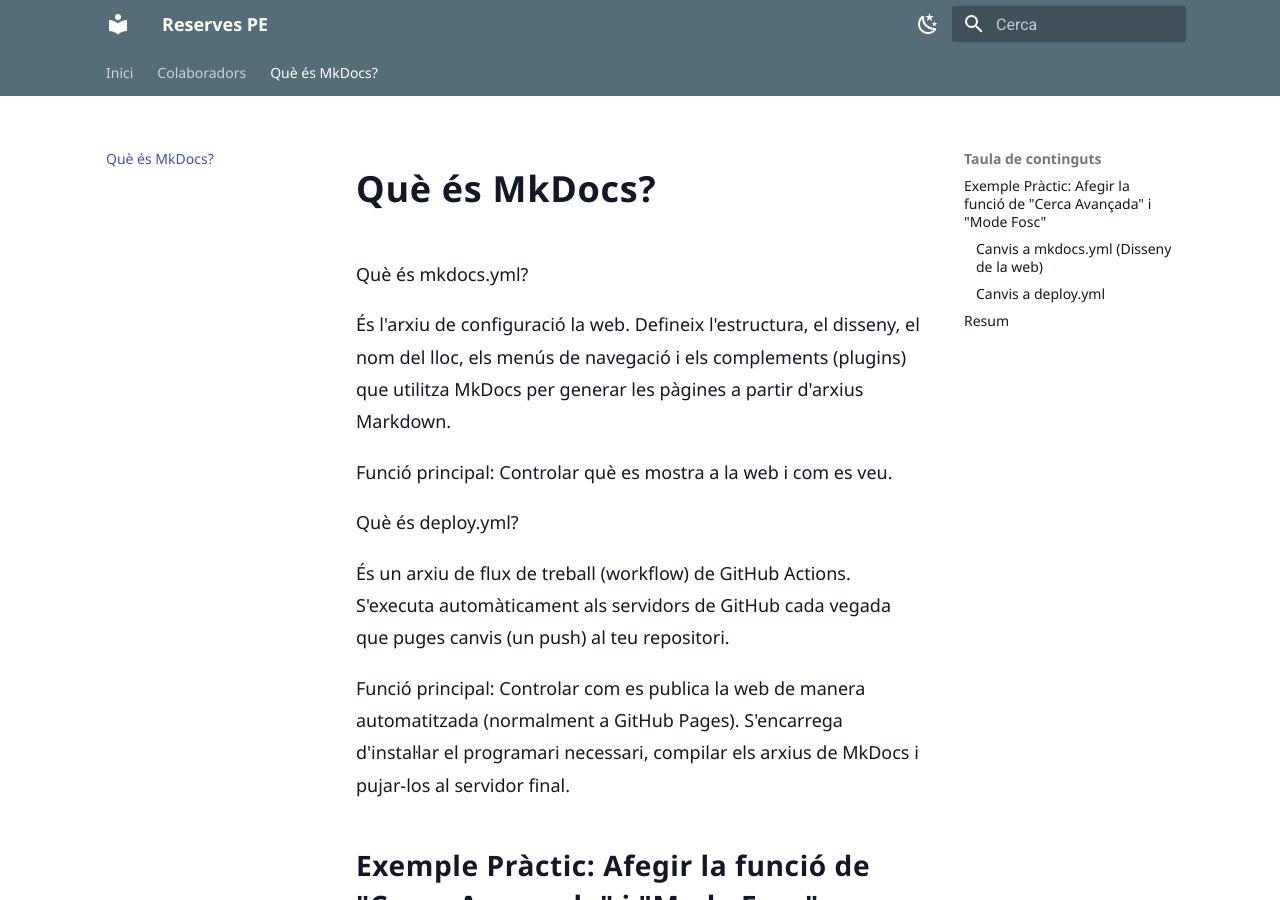
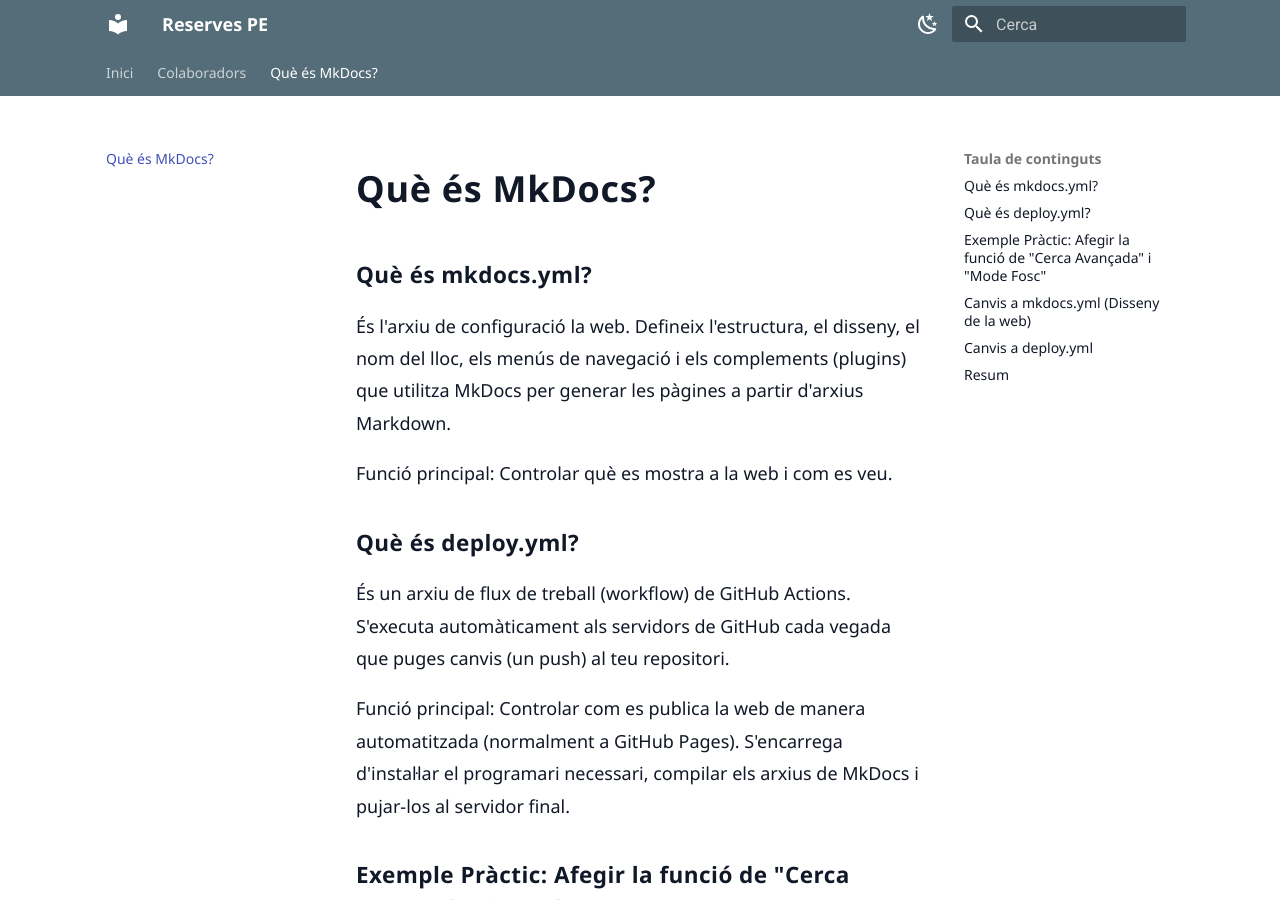
Before and after one commit to burguenopablo7-sketch/reserves-pe, an MkDocs documentation site: the page built from docs/que-es-mkdocs.md, in a window 1280 px wide and 900 px high. Built offline with MkDocs 1.6.1 and Material for MkDocs 9.7.7, drawn with Linux system fonts in a browser that asks for light colours.

Commit message:
Millorar l'estil del document "Què és MkDocs?" amb encapçalaments i formatació adequada

```diff
--- a/docs/que-es-mkdocs.md
+++ b/docs/que-es-mkdocs.md
@@ -1,32 +1,32 @@
-# Què és MkDocs?
+# **Què és MkDocs?**
 
-Què és mkdocs.yml?
+### **Què és mkdocs.yml?**
 
 És l'arxiu de configuració la web. Defineix l'estructura, el disseny, el nom del lloc, els menús de navegació i els complements (plugins) que utilitza MkDocs per generar les pàgines a partir d'arxius Markdown.
 
 Funció principal: Controlar què es mostra a la web i com es veu.
 
-Què és deploy.yml?
+### **Què és deploy.yml?**
 
 És un arxiu de flux de treball (workflow) de GitHub Actions. S'executa automàticament als servidors de GitHub cada vegada que puges canvis (un push) al teu repositori.
 
 Funció principal: Controlar com es publica la web de manera automatitzada (normalment a GitHub Pages). S'encarrega d'instal·lar el programari necessari, compilar els arxius de MkDocs i pujar-los al servidor final.
 
-## Exemple Pràctic: Afegir la funció de "Cerca Avançada" i "Mode Fosc"
+### **Exemple Pràctic: Afegir la funció de "Cerca Avançada" i "Mode Fosc"**
 
 Imagina que vols fer dos canvis a la teva web:
 
 - Activar el mode fosc i el cercador a la interfície (mkdocs.yml).
 - Actualitzar el procés de publicació automatitzada perquè instal·li les dependències necessàries d'aquest nou tema visual (deploy.yml).
 
-### Canvis a mkdocs.yml (Disseny de la web)
+### **Canvis a mkdocs.yml (Disseny de la web)**
 
 Al nostre mkdocs.yml, hem configurat el tema avançat material en idioma català (ca), afegint característiques de navegació fluida i extensions de Markdown per millorar el contingut:
 
-### Canvis a deploy.yml
+### **Canvis a deploy.yml**
 
 El nostre arxiu deploy.yml utilitza un contenidor Docker oficial (squidfunk/mkdocs-material). Això empaqueta automàticament MkDocs i totes les seves extensions (pymdownx, admonition, etc.) per compilar la nostra web de manera ràpida i segura a GitHub Pages sense necessitat de gestionar comandes pip.
 
-## Resum
+## **Resum**
 
 El canvi a mkdocs.yml transforma visualment la web afegint botons de disseny com el mode fosc i activa extensions de text. El canvi a deploy.yml garanteix que el servidor de GitHub utilitzi un contenidor Docker oficial que ja té totes aquestes eines extres preinstal·lades, permetent processar i compilar correctament el disseny de la web.
```
